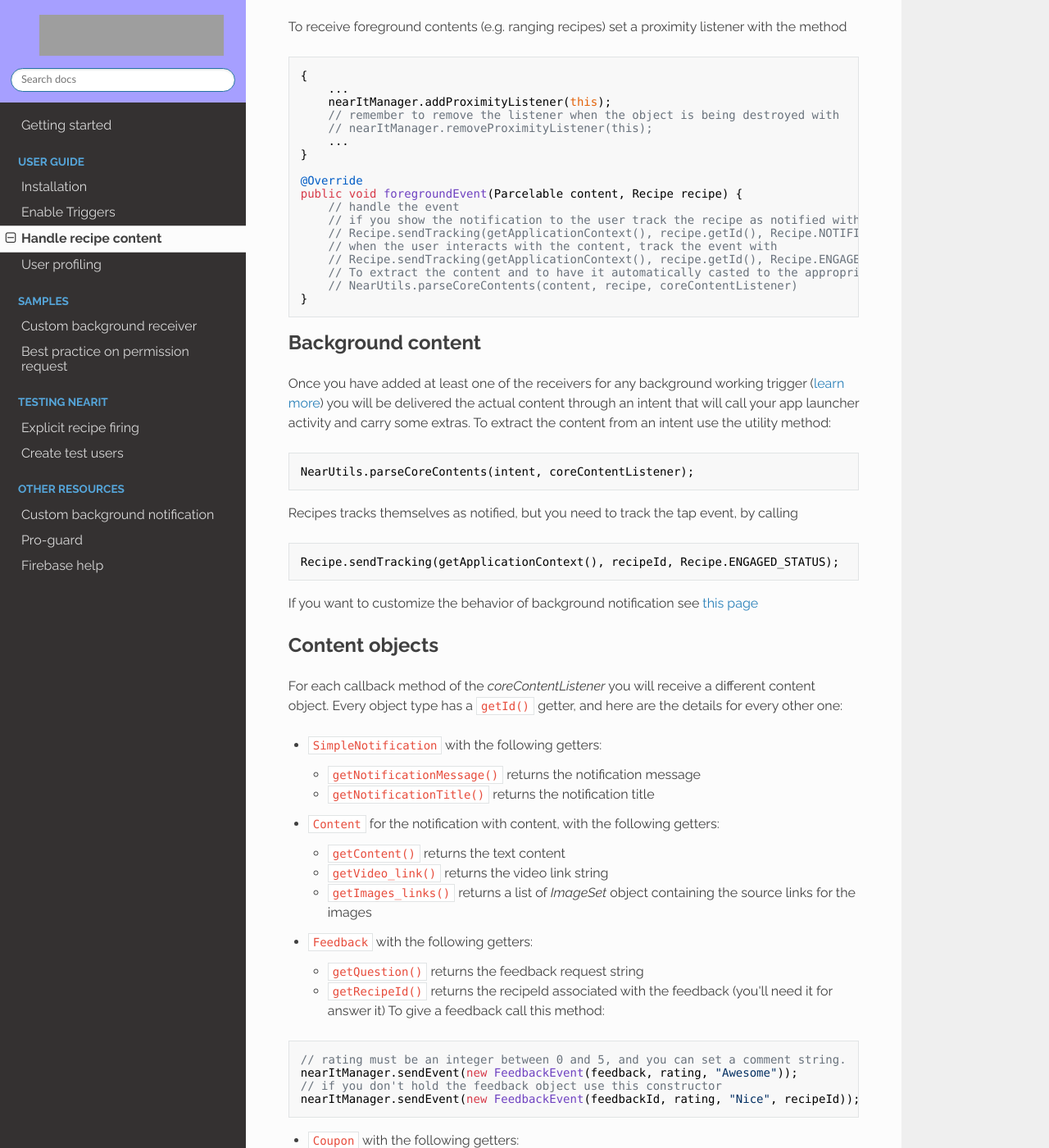
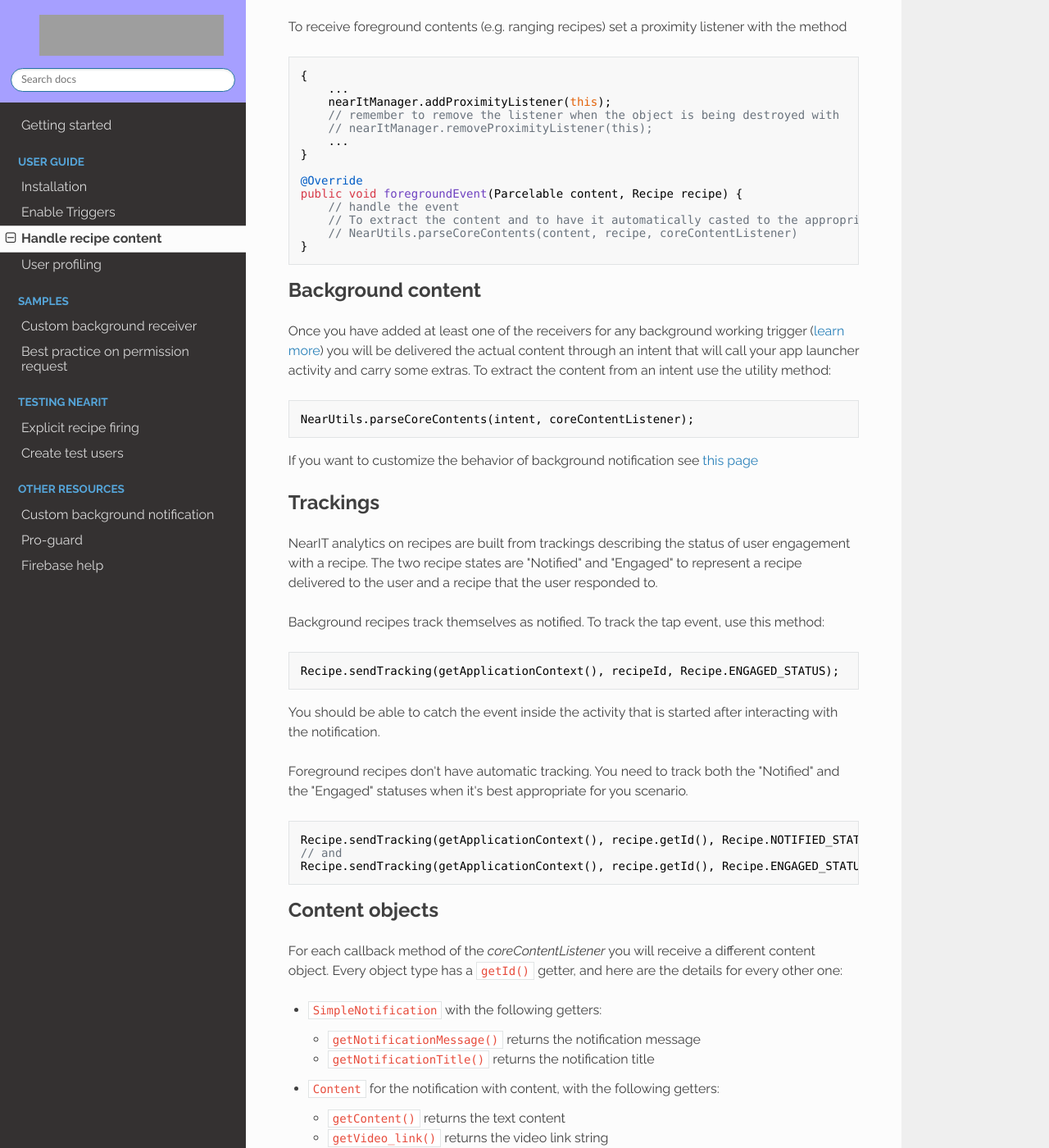
Before and after one commit to nearit/Android-SDK, an MkDocs documentation site: the page built from docs/handle-content.md, in a window 1280 px wide and 1400 px high, scrolled down 645 px. Shown: the whole window at 82% size. Built offline with MkDocs 1.6.1, drawn with Linux system fonts in a browser that asks for light colours; nearby versions of some CDN libraries; old or Windows-style settings are respelled for this version of MkDocs; grey boxes are pictures that could not be loaded.

Commit message:
Update handle-content.md

````diff
--- a/docs/handle-content.md
+++ b/docs/handle-content.md
@@ -1,8 +1,8 @@
-# Handle recipe content #
+# Handle recipe content
 
 NearIT takes care of delivering content at the right time, you will just need to handle content presentation.
 
-## Foreground vs Background ##
+## Foreground vs Background
 
 Recipes either deliver content in the background or in the foreground but not both. Check this table to see how you will be notified.
 
@@ -13,7 +13,7 @@ Recipes either deliver content in the background or in the foreground but not bo
 | Enter and Exit on beacon regions | Background intent  |
 | Enter in a specific beacon range | Proximity listener (foreground) |
 
-## Foreground content ##
+## Foreground content
 
 To receive foreground contents (e.g. ranging recipes) set a proximity listener with the method
 ```java
@@ -28,16 +28,12 @@ To receive foreground contents (e.g. ranging recipes) set a proximity listener w
 @Override
 public void foregroundEvent(Parcelable content, Recipe recipe) {
     // handle the event
-    // if you show the notification to the user track the recipe as notified with
-    // Recipe.sendTracking(getApplicationContext(), recipe.getId(), Recipe.NOTIFIED_STATUS);
-    // when the user interacts with the content, track the event with
-    // Recipe.sendTracking(getApplicationContext(), recipe.getId(), Recipe.ENGAGED_STATUS);
     // To extract the content and to have it automatically casted to the appropriate object type
     // NearUtils.parseCoreContents(content, recipe, coreContentListener)
 }
 ```
 
-## Background content ##
+## Background content
 
 Once you have added at least one of the receivers for any background working trigger ([learn more](enable-triggers.md)) you will be delivered the actual content through an intent that will call your app launcher activity and carry some extras.
 To extract the content from an intent use the utility method:
@@ -45,13 +41,26 @@ To extract the content from an intent use the utility method:
 NearUtils.parseCoreContents(intent, coreContentListener);
 ```
 
-Recipes tracks themselves as notified, but you need to track the tap event, by calling
+If you want to customize the behavior of background notification see [this page](docs/custom-background-notifications.md)
+
+## Trackings
+
+NearIT analytics on recipes are built from trackings describing the status of user engagement with a recipe. The two recipe states are "Notified" and "Engaged" to represent a recipe delivered to the user and a recipe that the user responded to.
+
+Background recipes track themselves as notified. To track the tap event, use this method:
 ```java
 Recipe.sendTracking(getApplicationContext(), recipeId, Recipe.ENGAGED_STATUS);
 ```
-If you want to customize the behavior of background notification see [this page](docs/custom-background-notifications.md)
+You should be able to catch the event inside the activity that is started after interacting with the notification.
 
-## Content objects ##
+Foreground recipes don't have automatic tracking. You need to track both the "Notified" and the "Engaged" statuses when it's best appropriate for you scenario.
+```java
+Recipe.sendTracking(getApplicationContext(), recipe.getId(), Recipe.NOTIFIED_STATUS);
+// and
+Recipe.sendTracking(getApplicationContext(), recipe.getId(), Recipe.ENGAGED_STATUS);
+```
+
+## Content objects
 
 For each callback method of the *coreContentListener* you will receive a different content object. Every object type has a `getId()` getter, and here are the details for every other one:
 
````
